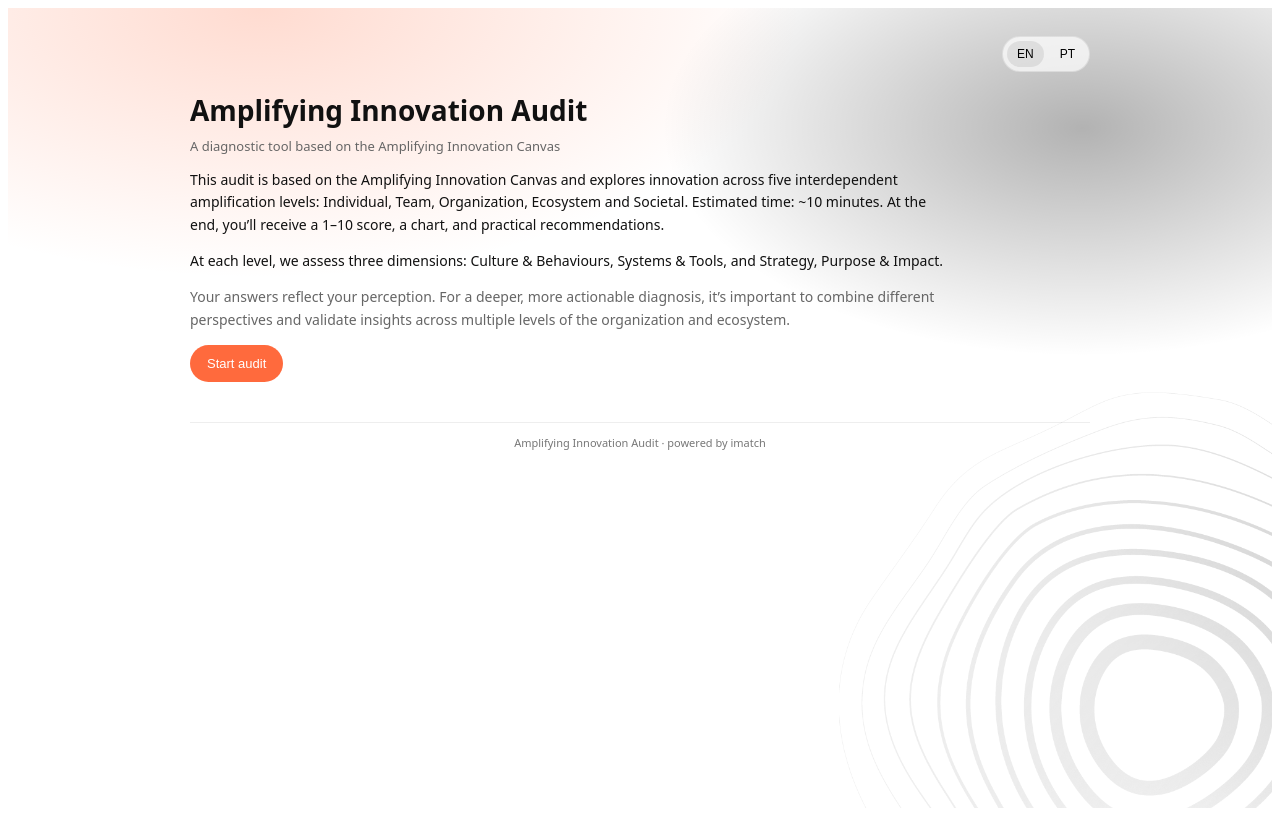
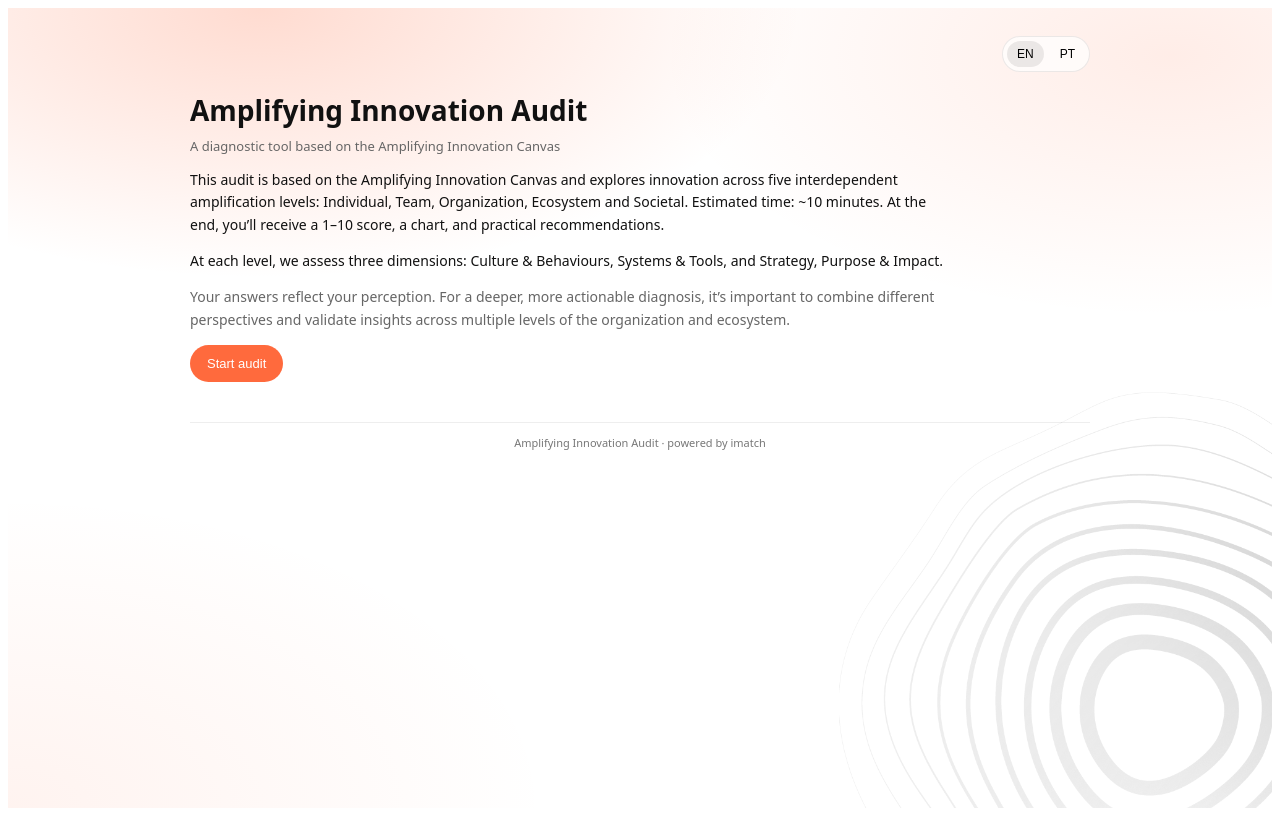
Before and after one commit to PLorosae/innov-audt, a Next.js app: page / in a window 1280 px wide. Built offline with nearby package versions, Linux system fonts and the light colour scheme.

Commit message:
Tweak: ripple opacity

```diff
--- a/styles/audit.module.css
+++ b/styles/audit.module.css
@@ -16,9 +16,10 @@
     position: relative;
     min-height: 100vh;
     background:
-      radial-gradient(900px 450px at 20% 0%, var(--accent-weak), transparent 60%),
-      radial-gradient(700px 380px at 85% 15%, rgba(0, 0, 0, 0.30), transparent 60%),
-      var(--bg);
+    radial-gradient(900px 450px at 20% 0%, var(--accent-weak), transparent 60%),
+    radial-gradient(820px 420px at 92% 6%, rgba(255, 106, 61, 0.12), transparent 62%),
+    radial-gradient(900px 520px at 0% 100%, rgba(255, 106, 61, 0.08), transparent 60%),
+    var(--bg);
     color: var(--text);
     overflow: hidden;
   }
```
